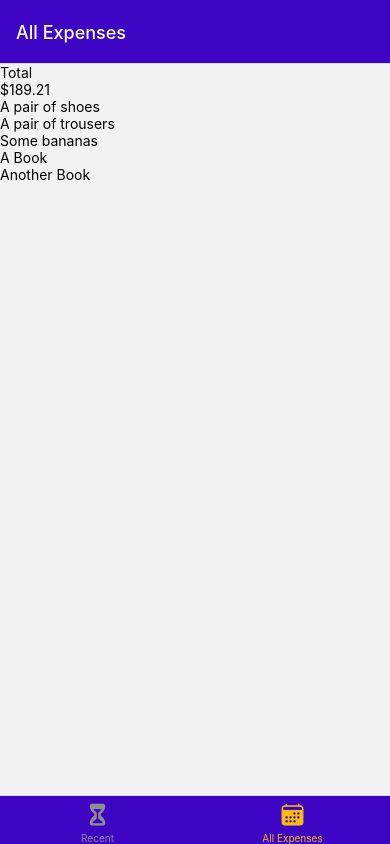
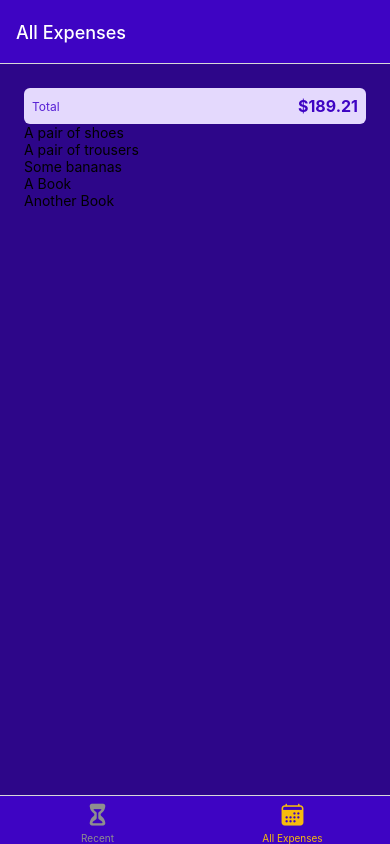
Before and after one commit to Consciously/con-react-native-expensetracker, a React Native app: screen /AllExpenses in a window 390 px wide. Built offline with nearby package versions, Linux system fonts and the light colour scheme.

Commit message:
working on styling expense summary

```diff
--- a/components/ExpensesOutput/ExpensesOutput.js
+++ b/components/ExpensesOutput/ExpensesOutput.js
@@ -1,4 +1,5 @@
-import { View } from 'react-native';
+import { View, StyleSheet } from 'react-native';
+import { GlobalStyles } from '../../contstants/styles';
 import ExpensesList from './ExpensesList';
 import ExpensesSummary from './ExpensesSummary';
 
@@ -37,7 +38,7 @@
 
 const ExpensesOutput = ({ expenses, expensesPeriod }) => {
 	return (
-		<View>
+		<View style={styles.container}>
 			<ExpensesSummary expenses={DUMMY_EXPENSES} periodName={expensesPeriod} />
 			<ExpensesList expenses={DUMMY_EXPENSES} />
 		</View>
@@ -45,3 +46,11 @@
 };
 
 export default ExpensesOutput;
+
+const styles = StyleSheet.create({
+	container: {
+		flex: 1,
+		padding: 24,
+		backgroundColor: GlobalStyles.colors.primary700
+	}
+});
--- a/components/ExpensesOutput/ExpensesSummary.js
+++ b/components/ExpensesOutput/ExpensesSummary.js
@@ -1,4 +1,5 @@
-import { View, Text } from 'react-native';
+import { View, Text, StyleSheet } from 'react-native';
+import { GlobalStyles } from '../../contstants/styles';
 
 const ExpensesSummary = ({ expenses, periodName }) => {
 	const expensesSum = expenses.reduce((sum, expense) => {
@@ -6,11 +7,31 @@
 	}, 0);
 
 	return (
-		<View>
-			<Text>{periodName}</Text>
-			<Text>${expensesSum.toFixed(2)}</Text>
+		<View style={styles.container}>
+			<Text style={styles.period}>{periodName}</Text>
+			<Text style={styles.sum}>${expensesSum.toFixed(2)}</Text>
 		</View>
 	);
 };
 
 export default ExpensesSummary;
+
+const styles = StyleSheet.create({
+	container: {
+		padding: 8,
+		backgroundColor: GlobalStyles.colors.primary50,
+		borderRadius: 6,
+		flexDirection: 'row',
+		justifyContent: 'space-between',
+		alignItems: 'center'
+	},
+	period: {
+		fontSize: 12,
+		color: GlobalStyles.colors.primary400
+	},
+	sum: {
+		fontSize: 16,
+		fontWeight: 'bold',
+		color: GlobalStyles.colors.primary500
+	}
+});
```
